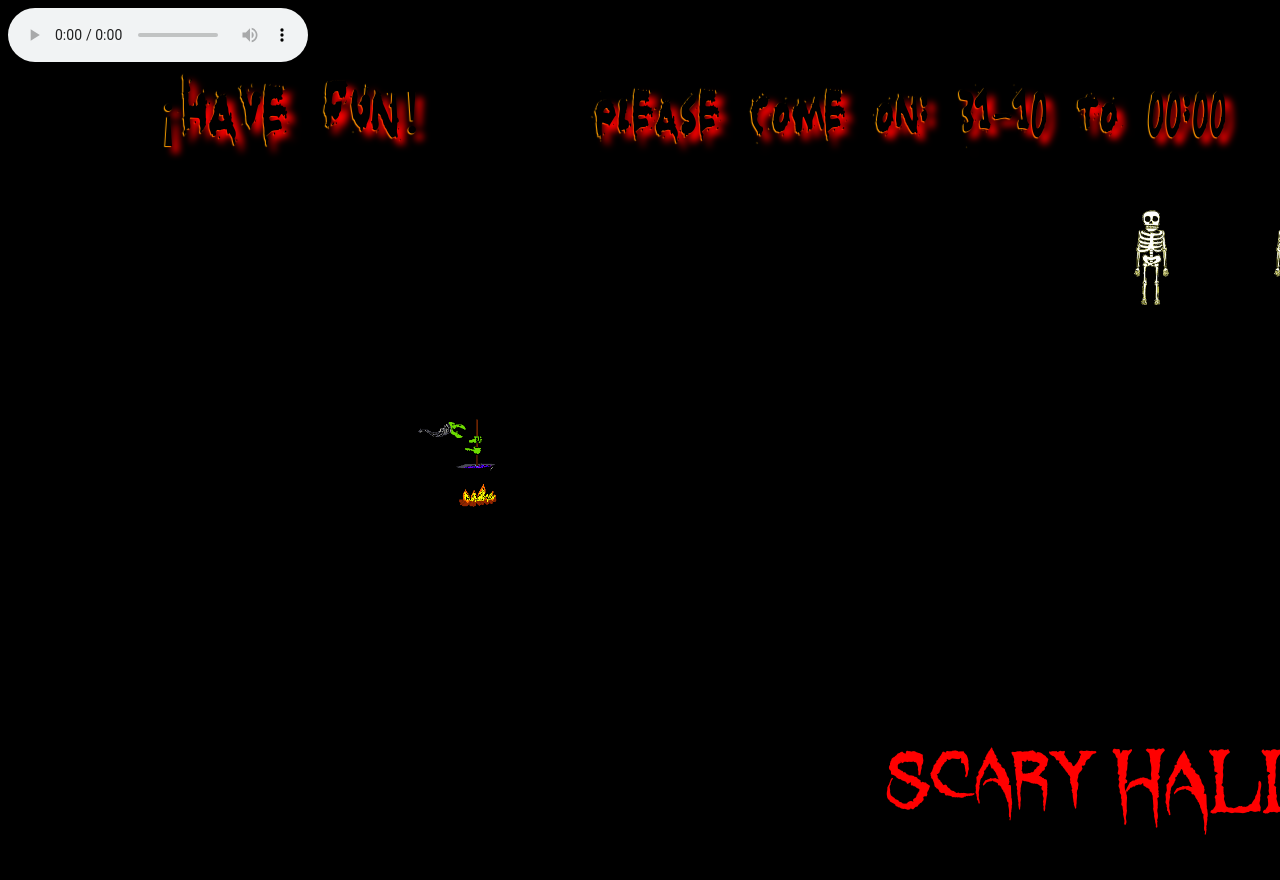
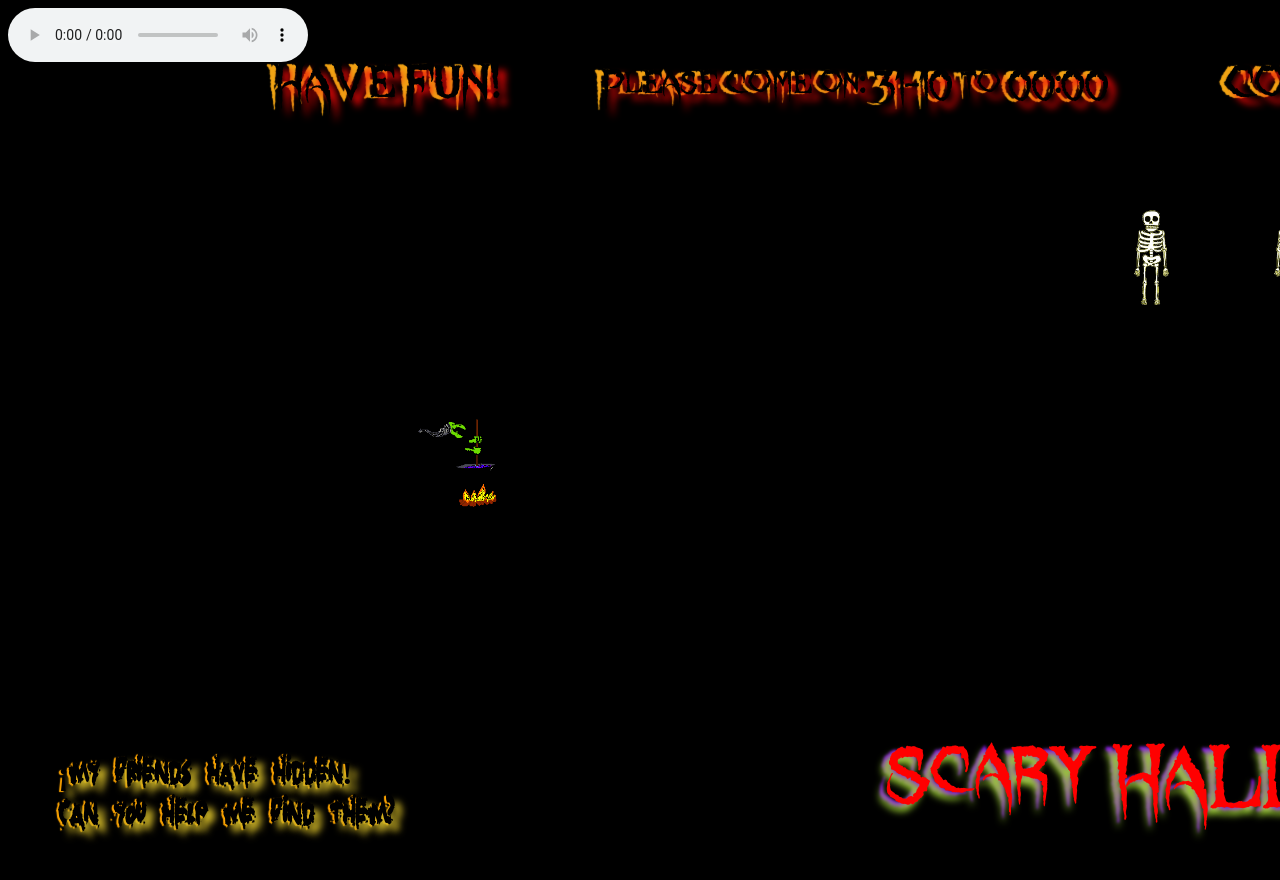
Before and after one commit to mnataliacm/halloween, a plain HTML site: page index.html in a window 1280 px wide. Shown: the top 880 px of the page. Drawn offline with Linux system fonts and the light colour scheme.

Commit message:
Add files via upload

```diff
--- a/index.html
+++ b/index.html
@@ -12,8 +12,8 @@
 <body onload="sonar('fondo')">
 
     <div id="container">
-        <audio id="" controls>
-            <source src="sounds/John Carpenter - HALLOWEEN Theme (CALETAMP3.ORG).mp3" type="audio/mpeg">
+        <audio id="fondo" controls>
+            <source src="sounds/lullaby.mp3" type="audio/mpeg">
         </audio>
         <audio id="grito">
             <source src="sounds/grito.mp3" type="audio/mpeg">
@@ -34,11 +34,11 @@
         <source src="sounds/Bats_in_Cave-Mike_Koenig-1902240953.mp3" type="audio/mpeg">
         </audio>
         <p id="titulo">Scary HALLOWEEN party</p>
-        <p id="hora">
-        ¡HAVE FUN! &nbsp; &nbsp;
+        <p id="hora"> ¡HAVE FUN! &nbsp; &nbsp; &nbsp; &nbsp; &nbsp;
         <small>Please come on: 31-10 to 00:00 </small>
-        &nbsp; &nbsp; ¡COME DISGUISED!
-        </p>
+        &nbsp; &nbsp; &nbsp; &nbsp; &nbsp; ¡COME DISGUISED!</p>
+        <h4> ¡My friends have hidden! <br>
+        Can you help me find them?</h4>
 
         <img id = "brujacocina" src="images/brujacocinando.gif" height="100";>
         <img id = "murcielago" src="images/murcielago.png" height="175">
--- a/styles/styles.css
+++ b/styles/styles.css
@@ -1,10 +1,14 @@
 @font-face {
-    font-family: lobo;
-    src: url("../fonts/Lycanthrope.ttf");
+    font-family: sangre;
+    src: url("../fonts/blooods_.ttf");
 }
 @font-face {
     font-family: grunt;
     src: url("../fonts/GRUNTREAPER.ttf");
+}
+@font-face {
+    font-family: lobo;
+    src: url("../fonts/Lycanthrope.ttf");
 }
 body {background-color: black;}
 #container {
@@ -17,26 +21,35 @@ body {background-color: black;}
 }
 /*edito texto*/
 #titulo {
-    font-family:'lobo';
-    font-size:5em;
-    color:red;
-    /*text-decoration-color: rgb(5, 0, 1);*/
-    text-shadow: -6px -6px -6px orange,
-                5px 5px 5px yellow;
+    font-family: 'lobo';
+    font-size: 5em;
+    color: red;
+    text-shadow: -7px 7px 7px yellowgreen,
+                 -7px 3px 3px rgb(132, 0, 255);
     position:absolute;
-    bottom:0px;
-    right:125px;
+    right: 125px;
+    bottom: 5px;
 }
 #hora {
+    font-family: 'lobo';
+    font-size: 3em;
+    color: black;
+    text-shadow: 7px 7px 7px rgb(241, 7, 7),
+                 -7px 1px 1px rgb(241, 164, 20);
+    position:absolute;
+    left: 250px;
+    top: 0px;
+}
+h4 {
     font-family: 'grunt';
-    font-size: 4em;
-    letter-spacing:2px;
+    font-size: 2em;
     color: black;
-    text-shadow: 7px 7px 7px red,
-                 -1px 1px 1px orange;
+    text-shadow: 7px 7px 7px rgb(207, 182, 39),
+                 -2px 1px 1px orange;
     position:absolute;
-    left: 150px;
-    margin-top: 1px;
+    left: 50px;
+    top: 700px;
+
 }
 /* añado dibujos*/
 #brujacocina {position: absolute;
```
Also changed, not shown: 1 other file.
